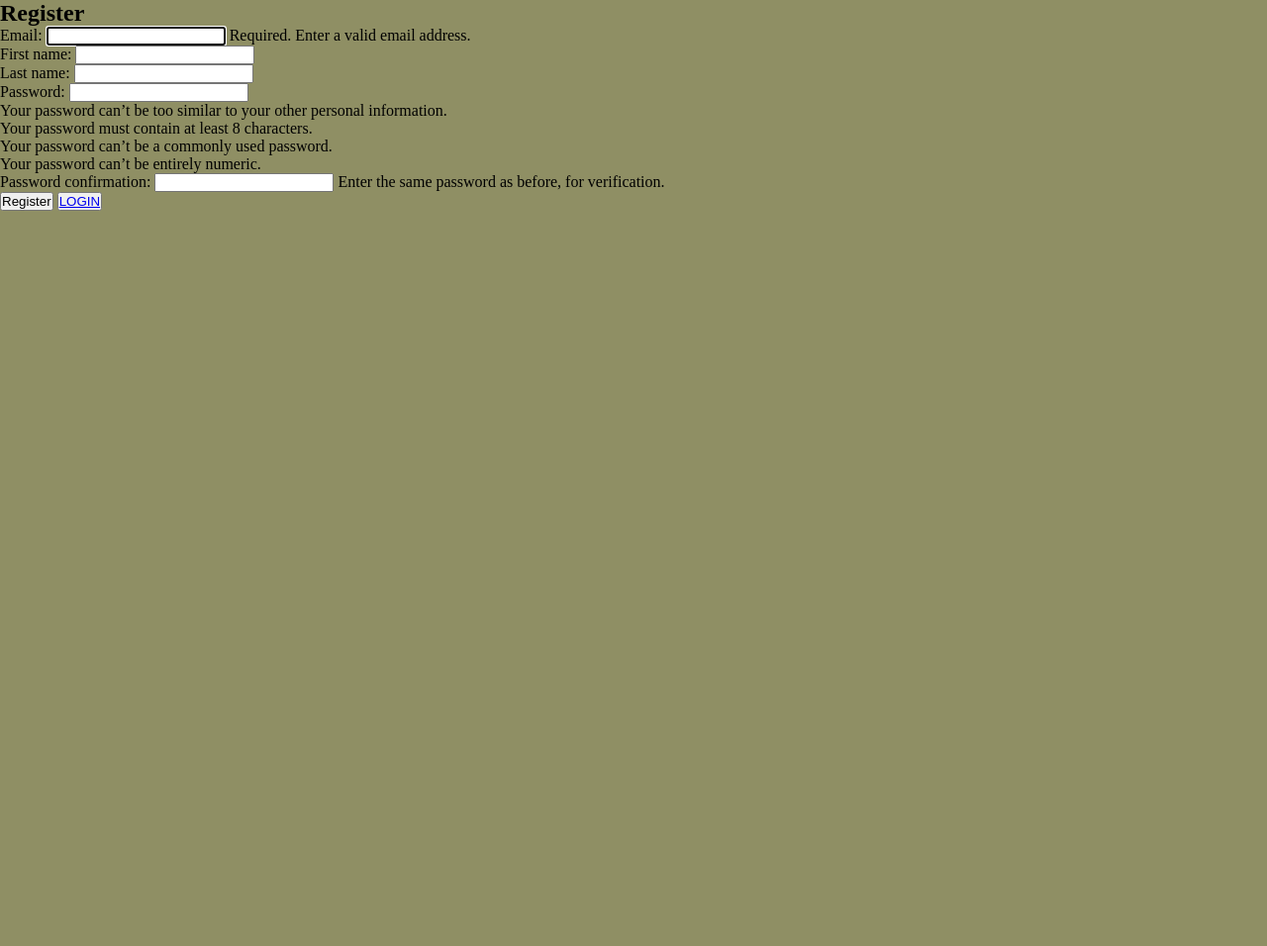
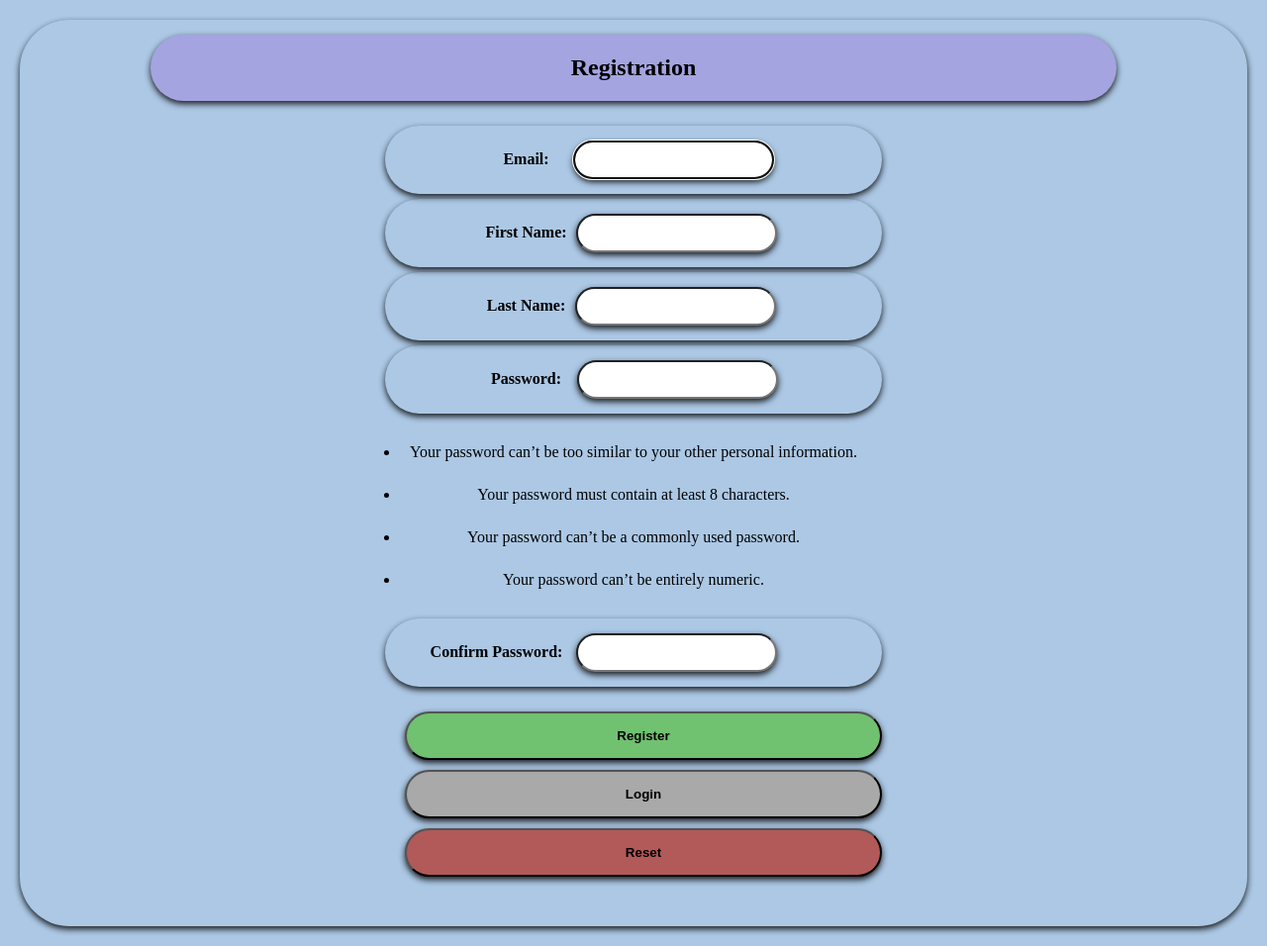
Before and after one commit to Shivamtiwari6393/NASHA_MUKTI_PROJECT, a Django app: page / in a window 1280 px wide. Shown: the whole page at 99% size. Before the commit the page ends 213 px from the top, so only its background shows below. Run offline with Django 4.2, Linux system fonts and the light colour scheme.

Commit message:
added registration.css

```diff
--- a/nasha_mukti_app/forms.py
+++ b/nasha_mukti_app/forms.py
@@ -9,14 +9,16 @@ from .models import CustomUser
 
 class RegistrationForm(UserCreationForm):
     email = forms.EmailField(
-        max_length=254, help_text='Required. Enter a valid email address.')
+        max_length=254)
 
     class Meta:
 
         model = CustomUser
         fields = ['email', 'first_name', 'last_name', 'password1', 'password2']
 
-
+    def __init__(self, *args, **kwargs):
+        super().__init__(*args, **kwargs)
+        self.fields['password2'].help_text = ''
 # LOGIN-IN FORM---------LOGIN-IN FORM--------------LOGIN-IN FORM------------LOGIN-IN FORM------------LOGIN-IN FORM-----------------------
 
 
--- a/static/index.css
+++ /dev/null
@@ -1,7 +0,0 @@
-*{
-    padding: 0px;
-    margin: 0px;
-}
-body{
-    background-color: rgb(143, 143, 100);
-}
--- /dev/null
+++ b/static/registration.css
@@ -0,0 +1,78 @@
+*{
+    box-sizing: border-box;
+    margin: 5px;
+    padding: 10px;
+}
+body{
+    display: flex;
+    flex-direction: column;
+    align-items: center;
+    background-color: #acc8e5;
+    text-align: center;
+    border-radius: 50px;
+    box-shadow: 0 3px 6px rgba(9, 9, 9, 0.9);
+}
+h2{
+    background-color: rgb(164, 164, 224);
+    width: 80%;
+    padding: 20px;
+}
+#id_first_name{
+    position: relative;
+    right: 15px;
+}
+#id_last_name{
+position: relative;
+right: 14px;
+}
+#id_password1{
+    position: relative;
+    left: -8px;
+}
+#id_password2{
+    position: relative;
+    right: 40px;
+}
+#password2label{
+    position: relative;
+    right: 30px;
+}
+h2,div,input{
+    box-shadow: 0 3px 6px rgba(9, 9, 9, 0.9);
+    border-radius: 50px;
+}
+input,div,button{
+font-weight: bold;
+}
+button{
+    display: block;
+    width: 100%;
+    margin: 10px;
+    box-shadow: 0 3px 6px rgba(9, 9, 9, 0.9);
+    border-radius: 50px;
+}
+#submit{
+    background-color: rgb(112, 193, 112);
+    padding: 15px;
+}
+#reset{
+    background-color: rgb(178, 89, 89);
+    padding: 15px;
+}
+#login{
+    background-color:darkgrey;
+    padding: 15px;
+}
+a{  color: black;
+    text-decoration: none;
+}
+button:hover,input:hover,div:hover{
+    transition-duration: 0.3s;
+    box-shadow: 0px 0px 5px rgb(4, 4, 5,0.9);
+}
+li:hover{
+    border-radius: 50px;
+    transition-duration: 0.3s;
+    box-shadow: 0px 0px 5px rgb(4, 4, 5,0.9);
+    font-weight: bold;
+}
--- a/templates/patient.html
+++ b/templates/patient.html
@@ -1,9 +1,11 @@
+{% load static %}
 <!DOCTYPE html>
 <html lang="en">
   <head>
     <meta charset="UTF-8" />
     <meta name="viewport" content="width=device-width, initial-scale=1.0" />
     <title>PATIENT FORM</title>
+    <link rel="stylesheet" href="{% static 'patient.css' %}" />
   </head>
   <body>
     <h2>PATIENT FORM</h2>
--- a/templates/register.html
+++ b/templates/register.html
@@ -1,11 +1,12 @@
 {% load static %}
 <!DOCTYPE html>
 <html lang="en">
+
 <head>
   <meta charset="UTF-8" />
   <meta name="viewport" content="width=device-width, initial-scale=1.0" />
   <title>Welcome To Nasha Mukti Portal-Registration/Login</title>
-    <link rel="stylesheet" href="{% static 'index.css' %}" />
+  <link rel="stylesheet" href="{% static 'registration.css' %}" />
   <!-- <link
       href="https://cdn.jsdelivr.net/npm/bootstrap@5.3.2/dist/css/bootstrap.min.css"
       rel="stylesheet"
@@ -13,12 +14,44 @@
       crossorigin="anonymous"
     /> -->
 </head>
+
 <body>
-    <h2>Register</h2>
+  <h2>Registration</h2>
   <form method="post">
-      {% csrf_token %} {{ form.as_p }}
-      <button type="submit">Register</button>
-      <button><a href="login">LOGIN</a></button>
+    {% csrf_token %}
+    <div class="form-group">
+      <label for="{{ form.email.id_for_label }}">Email:</label>
+      {{ form.email }}
+    </div>
+    <div class="form-group">
+      <label for="{{ form.first_name.id_for_label }}">First Name:</label>
+      {{ form.first_name }}
+    </div>
+    <div class="form-group">
+      <label for="{{ form.last_name.id_for_label }}">Last Name:</label>
+      {{ form.last_name }}
+    </div>
+    <div class="form-group">
+      <label for="{{ form.password1.id_for_label }}">Password:</label>
+      {{ form.password1 }}
+    </div>
+    <ul>
+      <li>Your password can’t be too similar to your other personal information.</li>
+      <li> Your password must contain at least 8 characters.</li>
+      <li> Your password can’t be a commonly used password.</li>
+      <li>Your password can’t be entirely numeric.</li>
+    </ul>
+    <div class="form-group">
+      <label for="{{ form.password2.id_for_label }}" id="password2label">Confirm Password:</label>
+      {{ form.password2 }}
+    </div>
+    <center>
+      <button type="submit" id="submit">Register</button>
+      <button id="login"><a href="login">Login</a></button>
+      <button type="reset" id="reset">Reset</button>
+    </center>
   </form>
+
 </body>
+
 </html>
```
Also changed, not shown: static/login.css (added, +73 -0 lines), static/patient.css (added, +58 -0 lines), templates/login.html (+9 -8 lines). Lines whose indentation alone changed are shown as unchanged.
